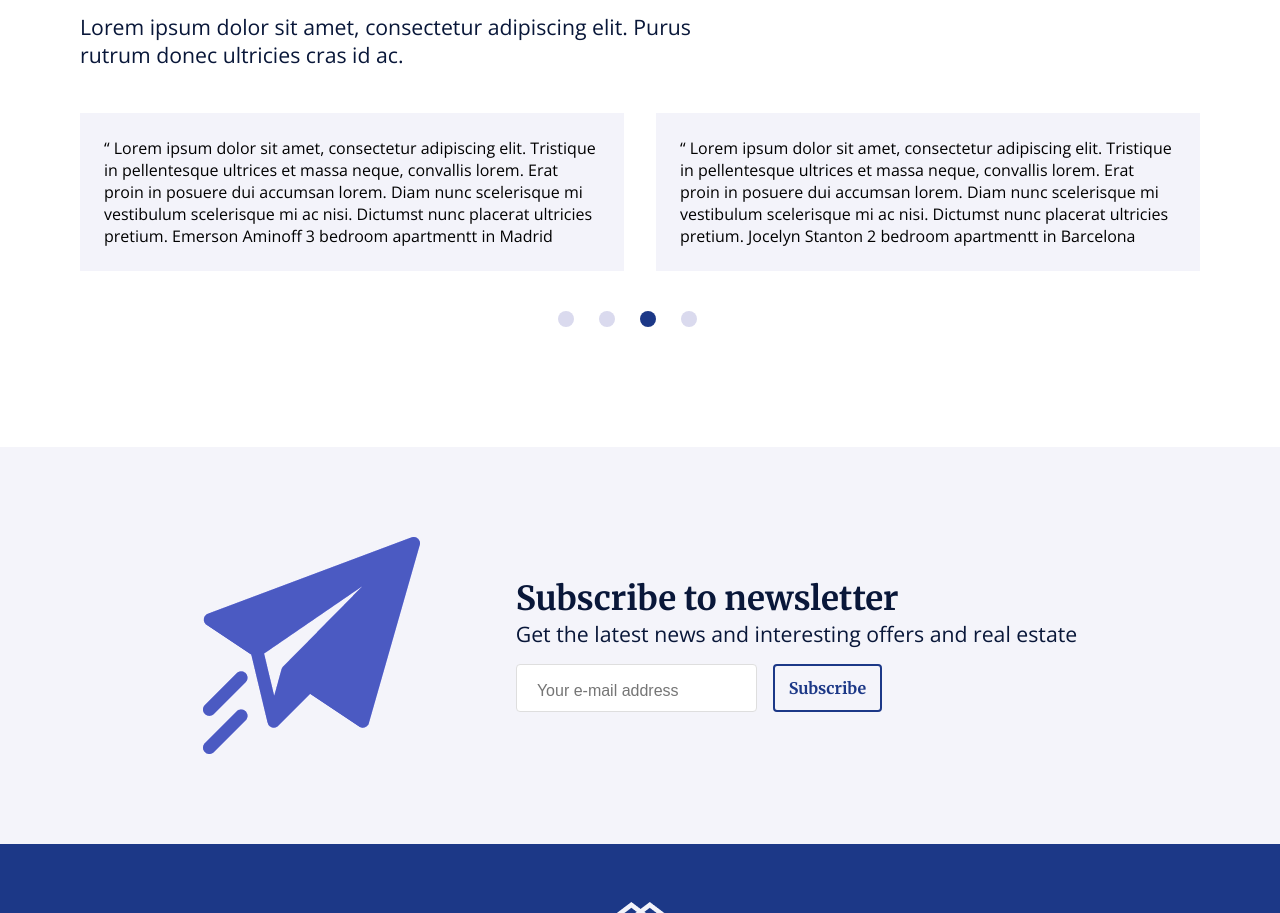
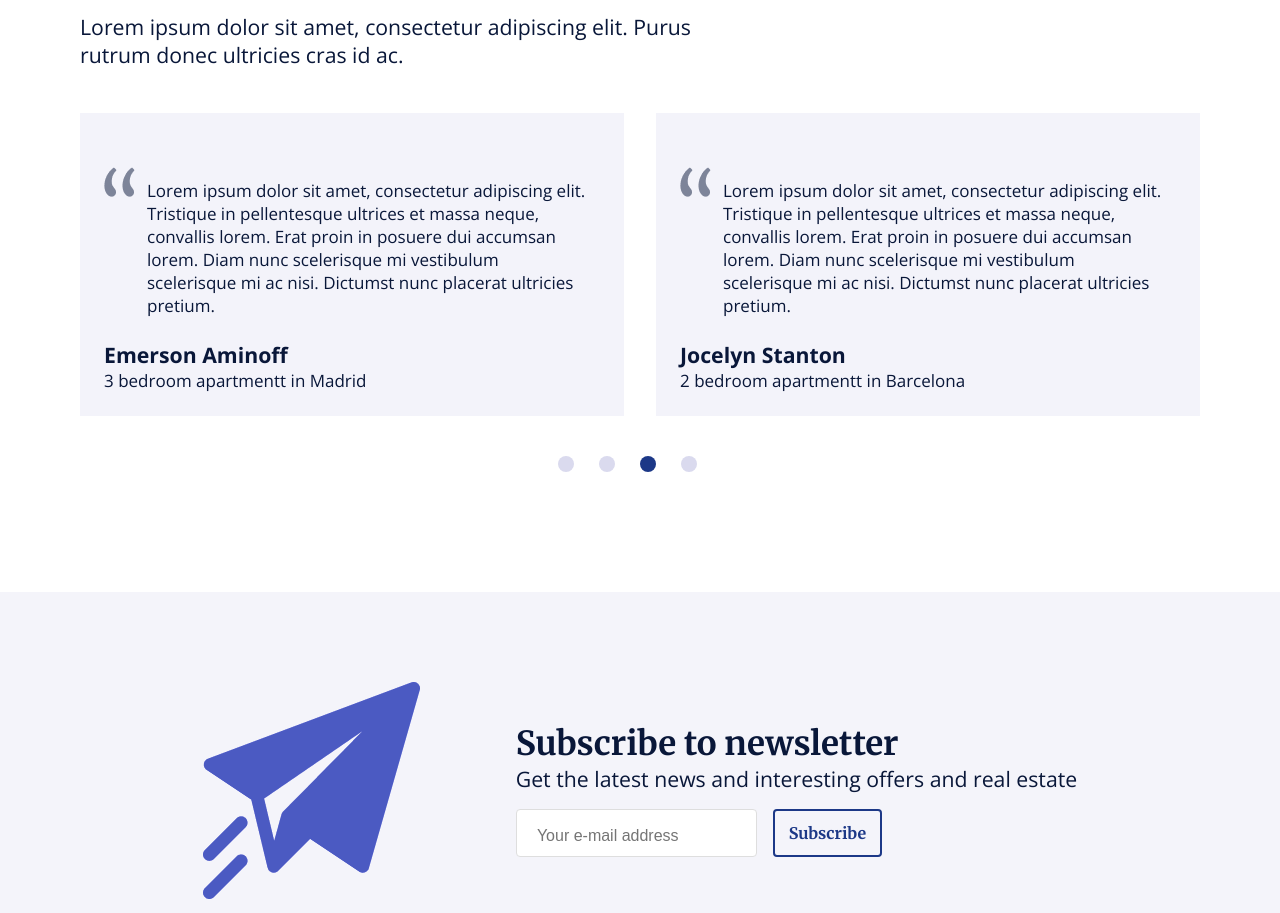
Before and after one commit to Mootassam/Real_estate_web_desing, a plain HTML site: page index.html in a window 1280 px wide. Shown: the part 3480-4393 px from the top of the page. Drawn offline with nearby package versions, Linux system fonts and the light colour scheme.

Commit message:
styling the references detaills

```diff
--- a/index.html
+++ b/index.html
@@ -205,20 +205,36 @@
             </div>
             <div class="references__content">
               <div>
-                “ Lorem ipsum dolor sit amet, consectetur adipiscing elit.
-                Tristique in pellentesque ultrices et massa neque, convallis
-                lorem. Erat proin in posuere dui accumsan lorem. Diam nunc
-                scelerisque mi vestibulum scelerisque mi ac nisi. Dictumst nunc
-                placerat ultricies pretium. Emerson Aminoff 3 bedroom apartmentt
-                in Madrid
+                <div class="references__detaills">
+                  <img src="./assets/“.png" alt="" />
+                  <p>
+                    Lorem ipsum dolor sit amet, consectetur adipiscing elit.
+                    Tristique in pellentesque ultrices et massa neque, convallis
+                    lorem. Erat proin in posuere dui accumsan lorem. Diam nunc
+                    scelerisque mi vestibulum scelerisque mi ac nisi. Dictumst
+                    nunc placerat ultricies pretium.
+                  </p>
+                </div>
+                <div class="author">
+                  <div class="subHeader">Emerson Aminoff</div>
+                  <p>3 bedroom apartmentt in Madrid</p>
+                </div>
               </div>
               <div>
-                “ Lorem ipsum dolor sit amet, consectetur adipiscing elit.
-                Tristique in pellentesque ultrices et massa neque, convallis
-                lorem. Erat proin in posuere dui accumsan lorem. Diam nunc
-                scelerisque mi vestibulum scelerisque mi ac nisi. Dictumst nunc
-                placerat ultricies pretium. Jocelyn Stanton 2 bedroom apartmentt
-                in Barcelona
+                <div class="references__detaills">
+                  <img src="./assets/“.png" alt="" />
+                  <p>
+                    Lorem ipsum dolor sit amet, consectetur adipiscing elit.
+                    Tristique in pellentesque ultrices et massa neque, convallis
+                    lorem. Erat proin in posuere dui accumsan lorem. Diam nunc
+                    scelerisque mi vestibulum scelerisque mi ac nisi. Dictumst
+                    nunc placerat ultricies pretium.
+                  </p>
+                </div>
+                <div class="author">
+                  <div class="subHeader">Jocelyn Stanton</div>
+                  <p>2 bedroom apartmentt in Barcelona</p>
+                </div>
               </div>
             </div>
 
--- a/style.css
+++ b/style.css
@@ -424,6 +424,24 @@ p.cost {
   background-color: var(--background-references);
 }
 
+.references__detaills {
+  padding: 0 0 1.5rem;
+  display: flex;
+  align-content: flex-start;
+  align-items: flex-start;
+  gap: 12px;
+}
+.references__detaills > img {
+  padding-top: 30px;
+}
+.references__detaills > p {
+  padding-top: 2.625rem;
+  max-width: 444px;
+}
+.author > div {
+  font-weight: 700;
+}
+
 h6.text {
   font-family: "Open Sans", sans-serif;
   font-weight: 400;
```
Also changed, not shown: assets/“.png (added).
